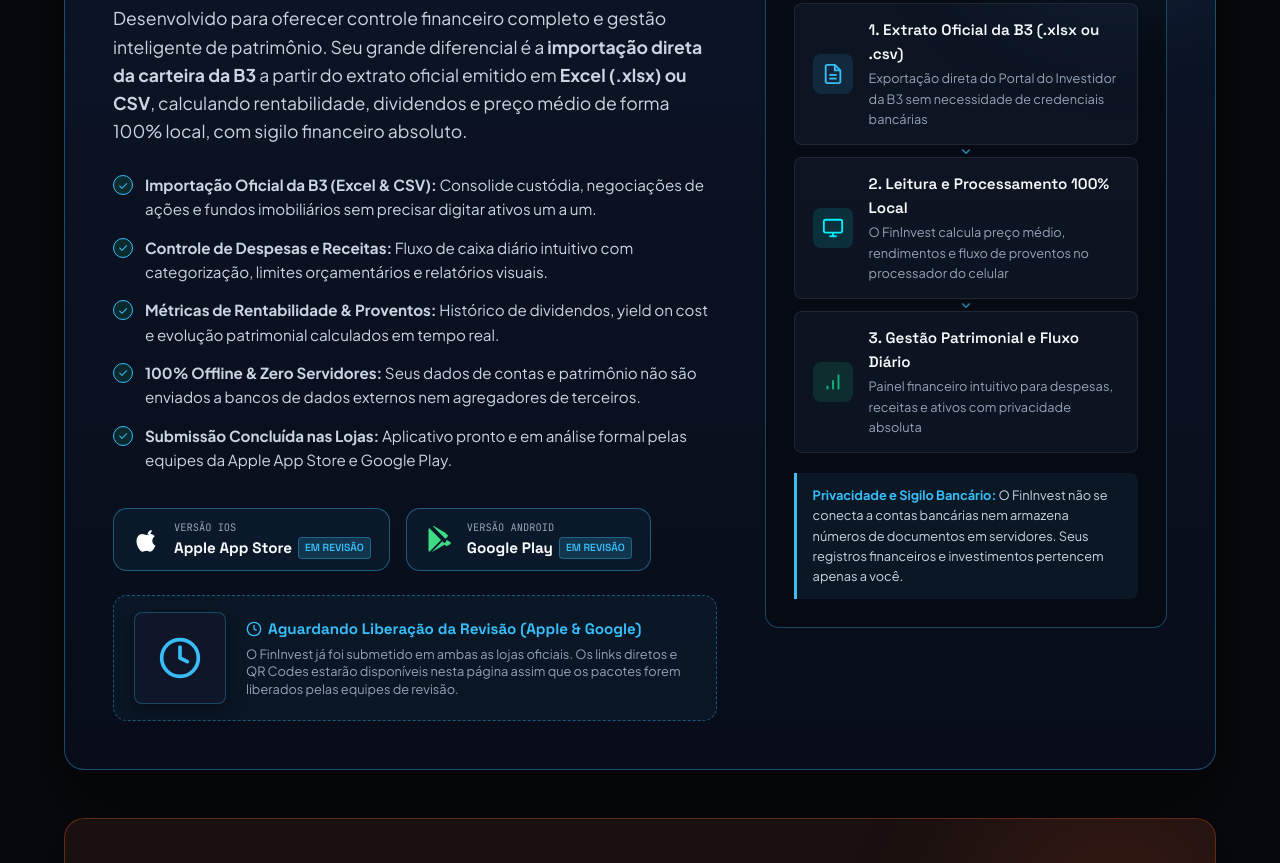
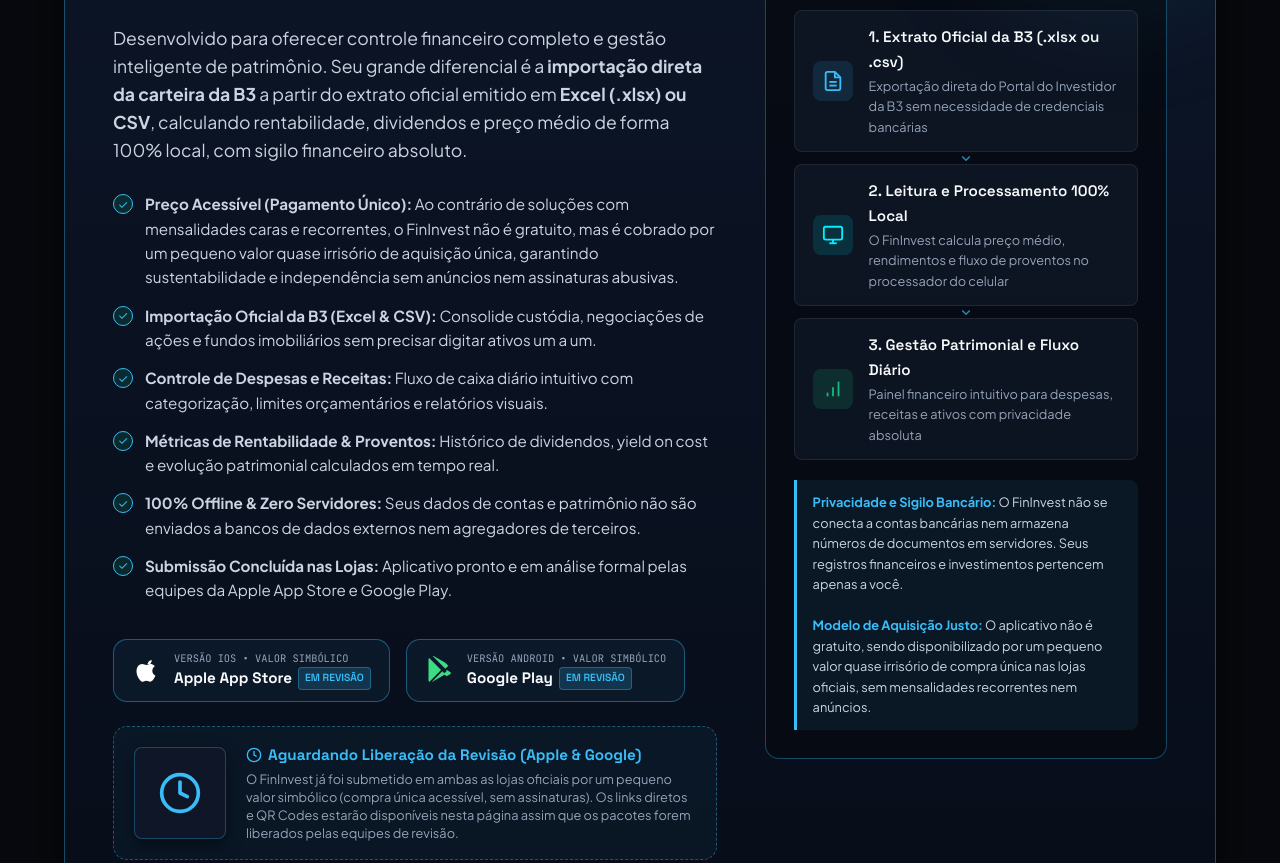
Before and after one commit to pcrsilva/pcrsilva.github.io, a plain HTML site: page index.html in a window 1280 px wide. Shown: the part 4703-5566 px from the top of the page. Drawn offline with Linux system fonts and the light colour scheme.

Commit message:
docs: detalha modelo de aquisição do FinInvest por valor quase irrisório de compra única

```diff
--- a/index.html
+++ b/index.html
@@ -609,6 +609,7 @@
               <div class="app-badge-row">
                 <span class="app-type-badge" style="border-color: #38bdf8; color: #38bdf8; background: rgba(56,189,248,0.12);">FINANÇAS PESSOAIS &bull; INVESTIMENTOS</span>
                 <span class="app-type-badge" style="border-color: var(--cyan); color: var(--cyan); background: rgba(0,240,255,0.1);">CARTEIRA B3</span>
+                <span class="app-type-badge" style="border-color: #a78bfa; color: #c4b5fd; background: rgba(167,139,250,0.12);">VALOR SIMBÓLICO ACESSÍVEL</span>
                 <span class="app-type-badge" style="border-color: #38bdf8; color: #38bdf8;">APPLE STORE (EM REVISÃO)</span>
                 <span class="app-type-badge" style="border-color: #38bdf8; color: #38bdf8; background: rgba(56,189,248,0.1);">GOOGLE PLAY (EM REVISÃO)</span>
               </div>
@@ -619,6 +620,10 @@
               </p>
 
               <div class="app-feature-list">
+                <div class="app-feature-item">
+                  <div class="feature-check" style="border-color: #38bdf8; color: #38bdf8;">&#10003;</div>
+                  <div><strong>Preço Acessível (Pagamento Único):</strong> Ao contrário de soluções com mensalidades caras e recorrentes, o FinInvest não é gratuito, mas é cobrado por um pequeno valor quase irrisório de aquisição única, garantindo sustentabilidade e independência sem anúncios nem assinaturas abusivas.</div>
+                </div>
                 <div class="app-feature-item">
                   <div class="feature-check" style="border-color: #38bdf8; color: #38bdf8;">&#10003;</div>
                   <div><strong>Importação Oficial da B3 (Excel &amp; CSV):</strong> Consolide custódia, negociações de ações e fundos imobiliários sem precisar digitar ativos um a um.</div>
@@ -644,12 +649,12 @@
               <!-- Lojas e Disponibilidade (Status: Em Revisão) -->
               <div class="store-buttons-group">
                 <!-- Apple App Store (Em Revisão) -->
-                <div class="store-badge-card review" title="Aplicativo desenvolvido e submetido à Apple App Store, aguardando liberação da revisão">
+                <div class="store-badge-card review" title="Aplicativo desenvolvido e submetido à Apple App Store por um pequeno valor simbólico, aguardando liberação da revisão">
                   <div class="store-icon" style="color: #ffffff;">
                     <svg viewBox="0 0 24 24"><path d="M18.71 19.5c-.83 1.24-1.71 2.45-3.05 2.47-1.34.03-1.77-.79-3.29-.79-1.53 0-2 .77-3.27.82-1.31.05-2.3-1.32-3.14-2.53C4.25 17 2.94 12.45 4.7 9.39c.87-1.52 2.43-2.48 4.12-2.51 1.28-.02 2.5.87 3.29.87.78 0 2.26-1.07 3.81-.91.65.03 2.47.26 3.64 1.98-.09.06-2.17 1.28-2.15 3.81.03 3.02 2.65 4.03 2.68 4.04-.03.07-.42 1.44-1.38 2.83M15.97 6.38c.62-.75 1.04-1.8 0.93-2.85-.9.04-2 .6-2.64 1.35-.57.65-1.07 1.72-.93 2.74 1.01.08 2.02-.49 2.64-1.24z"/></svg>
                   </div>
                   <div class="store-info">
-                    <span class="store-sub">Versão iOS</span>
+                    <span class="store-sub">Versão iOS &bull; Valor Simbólico</span>
                     <span class="store-name">
                       Apple App Store
                       <span class="status-chip chip-review">EM REVISÃO</span>
@@ -658,12 +663,12 @@
                 </div>
 
                 <!-- Google Play Store (Em Revisão) -->
-                <div class="store-badge-card review" title="Aplicativo desenvolvido e submetido ao Google Play, aguardando liberação da revisão">
+                <div class="store-badge-card review" title="Aplicativo desenvolvido e submetido ao Google Play por um pequeno valor simbólico, aguardando liberação da revisão">
                   <div class="store-icon" style="color: #3ddc84;">
                     <svg viewBox="0 0 24 24"><path d="M3.609 1.814L13.792 12 3.61 22.186a2.41 2.41 0 0 1-.61-1.636V3.45c0-.624.226-1.2.609-1.636zm11.24 11.24l2.58 2.58-11.85 6.84 9.27-9.42zm2.58-2.11L14.85 8.36l-9.27-9.42 11.85 6.84 2.58 2.58zm.94.94l3.18 1.84c.88.51.88 1.35 0 1.86l-3.18 1.84-2.22-2.22 2.22-2.22z"/></svg>
                   </div>
                   <div class="store-info">
-                    <span class="store-sub">Versão Android</span>
+                    <span class="store-sub">Versão Android &bull; Valor Simbólico</span>
                     <span class="store-name">
                       Google Play
                       <span class="status-chip chip-review">EM REVISÃO</span>
@@ -686,7 +691,7 @@
                     Aguardando Liberação da Revisão (Apple &amp; Google)
                   </span>
                   <p class="qr-download-desc">
-                    O FinInvest já foi submetido em ambas as lojas oficiais. Os links diretos e QR Codes estarão disponíveis nesta página assim que os pacotes forem liberados pelas equipes de revisão.
+                    O FinInvest já foi submetido em ambas as lojas oficiais por um pequeno valor simbólico (compra única acessível, sem assinaturas). Os links diretos e QR Codes estarão disponíveis nesta página assim que os pacotes forem liberados pelas equipes de revisão.
                   </p>
                 </div>
               </div>
@@ -749,6 +754,8 @@
 
                 <div class="hardware-callout" style="border-left-color: #38bdf8; background: rgba(56, 189, 248, 0.08);">
                   <strong style="color: #38bdf8;">Privacidade e Sigilo Bancário:</strong> O FinInvest não se conecta a contas bancárias nem armazena números de documentos em servidores. Seus registros financeiros e investimentos pertencem apenas a você.
+                  <br><br>
+                  <strong style="color: #38bdf8;">Modelo de Aquisição Justo:</strong> O aplicativo não é gratuito, sendo disponibilizado por um pequeno valor quase irrisório de compra única nas lojas oficiais, sem mensalidades recorrentes nem anúncios.
                 </div>
               </div>
             </div>
@@ -1031,7 +1038,7 @@
             </div>
             <div class="social-pillar-item">
               <div class="social-pillar-icon">&#10003;</div>
-              <span>Desenvolvimento contínuo de aplicativos gratuitos sem propagandas.</span>
+              <span>Desenvolvimento contínuo de aplicativos gratuitos ou a valores quase irrisórios, sem anúncios.</span>
             </div>
             <div class="social-pillar-item">
               <div class="social-pillar-icon">&#10003;</div>
```
Also changed, not shown: privacy-policy.html (+1 -0 lines), 1 other file.
